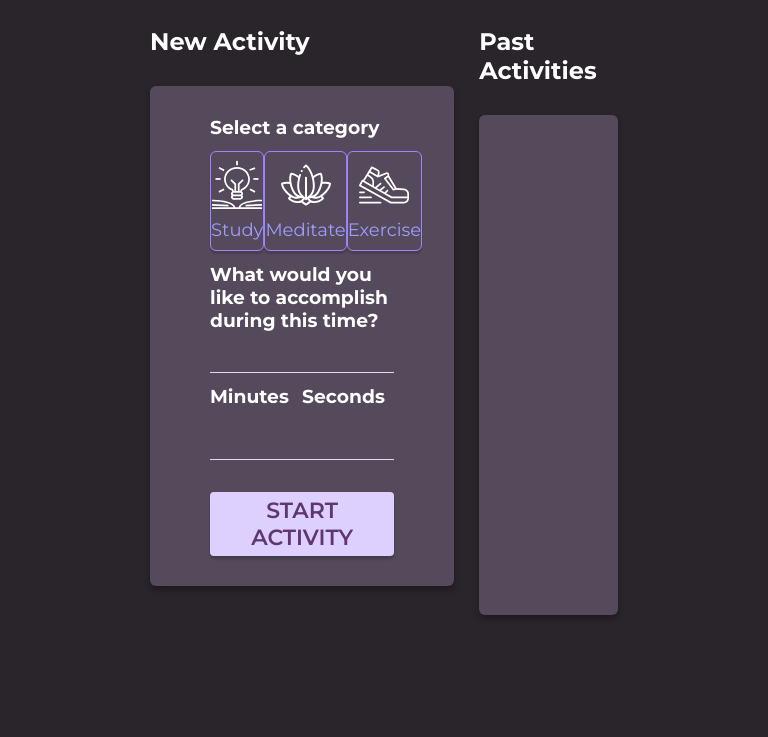
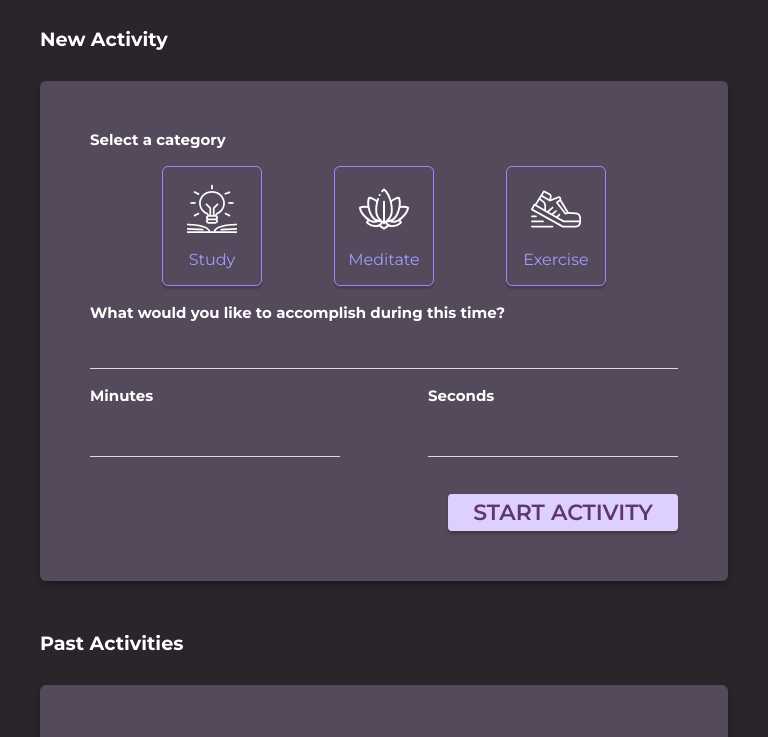
Before and after one commit to edwindelbosque/ZenTimer, a plain HTML site: page index.html in a window 768 px wide. Shown: the part 63-800 px from the top of the page. Drawn offline with Linux system fonts and the light colour scheme; a web font is replaced by a local one.

Commit message:
Add media-queries

```diff
--- a/styles.css
+++ b/styles.css
@@ -286,3 +286,68 @@ input:focus {
   color: rgb(255, 255, 255);
   transition: .2s;
 }
+
+@media only screen and (max-width: 950px) {
+  .main-area {
+    flex-direction: column;
+    margin: 30px 15px;
+    font-size: 80%;
+  }
+
+  main {
+    width: 100%;
+  }
+
+  aside {
+    margin-top: 50px;
+    width: 100%;
+  }
+
+  .timer-section {
+    padding: 0;
+  }
+
+  h6 {
+    font-size: 50px;
+  }
+
+  img {
+    height: 35px;
+  }
+
+  .form-section {
+    padding: 30px;
+  }
+
+  .categories button {
+    width: 80px;
+    height: 80px;
+    font-size: 16px;
+  }
+
+  .categories {
+    width: 100%;
+  }
+}
+
+@media only screen and (min-width: 500px) and (max-width: 950px) {
+
+  .main-area {
+    margin: 40px;
+  }
+
+  .form-section {
+    padding: 50px;
+  }
+
+  img {
+    height: 50px;
+  }
+
+  .categories button {
+    width: 100px;
+    height: 120px;
+    font-size: 16px;
+  }
+
+}
```
